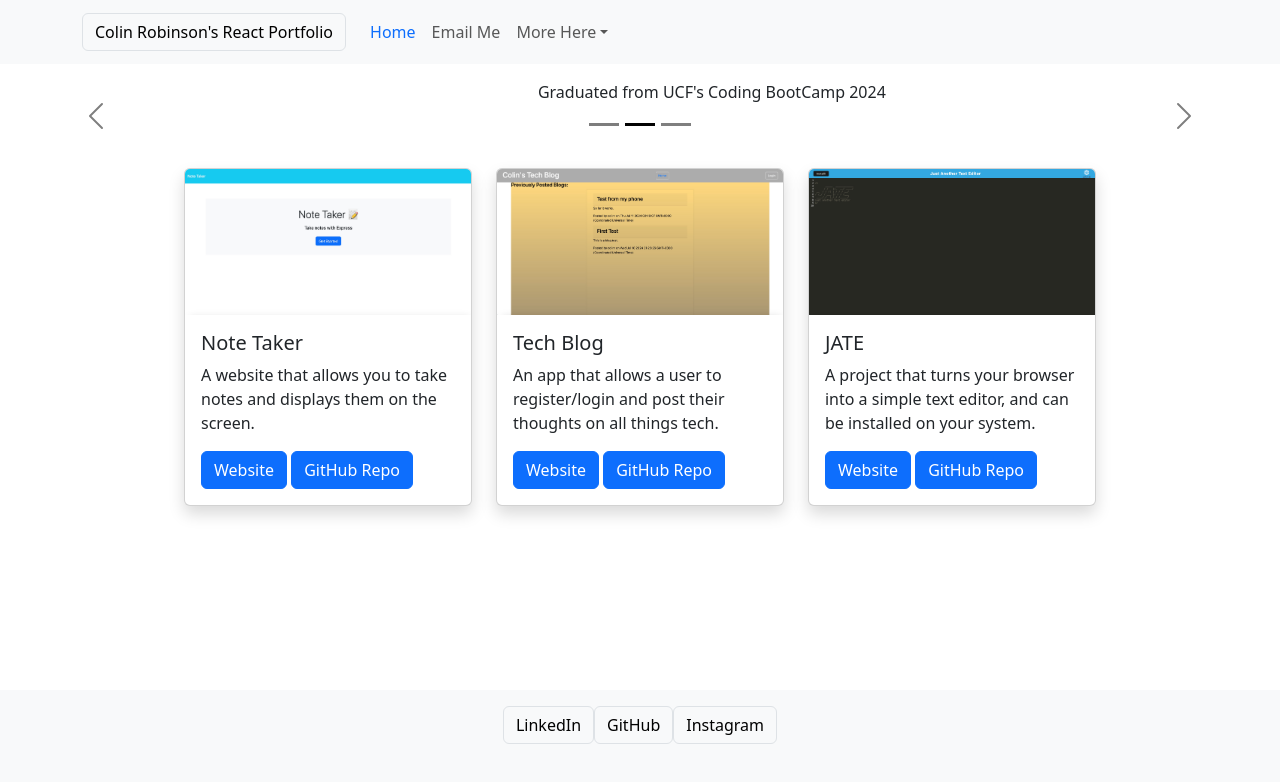
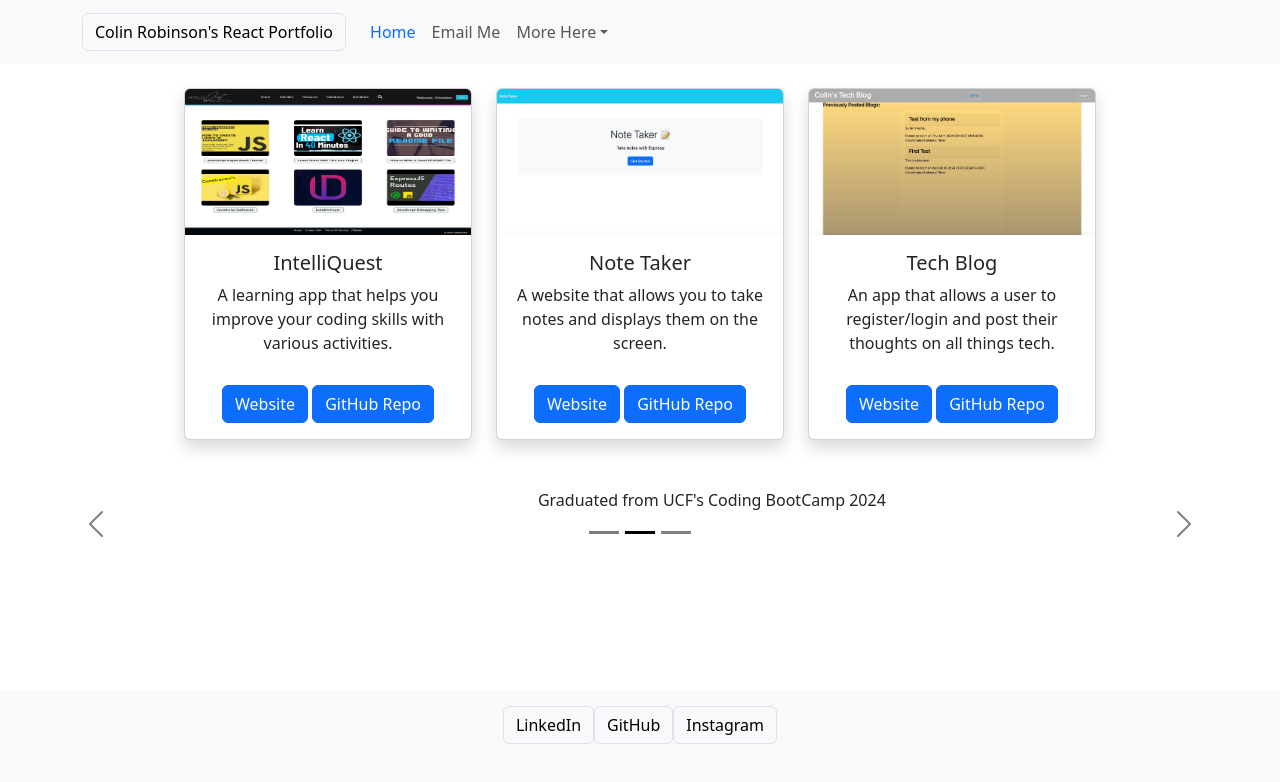
Before and after one commit to Splash1972/Colins-React-Portfolio, a React (Vite) app: page / in a window 1280 px wide. Shown: the top 782 px of the page. Built offline with nearby package versions, Linux system fonts and the light colour scheme.

Commit message:
fixed styling issues

```diff
--- a/index.html
+++ b/index.html
@@ -2,7 +2,7 @@
 <html lang="en">
   <head>
     <meta charset="UTF-8" />
-    <link rel="icon" type="image/svg+xml" href="/vite.svg" />
+    <link rel="shortcut icon" type="image/png" href="./public/CRlogo.png" />
     <meta name="viewport" content="width=device-width, initial-scale=1.0" />
     <title>Colin's React Portfolio</title>
   </head>
--- a/src/App.jsx
+++ b/src/App.jsx
@@ -12,8 +12,8 @@ function App() {
   return (
   <main>
     <NavBar />
+    <Outlet />
     <Slides />
-    <Outlet />
     <Footer />
   </main>
   );
--- a/src/components/Body.jsx
+++ b/src/components/Body.jsx
@@ -3,8 +3,8 @@ import Col from 'react-bootstrap/Col';
 import Row from 'react-bootstrap/Row';
 import Container from 'react-bootstrap/Container';
 import tb from './img/techblog.jpg';
-import nt from './img/notetaker.jpg'
-import jate from './img/jate.jpg'
+import nt from './img/notetaker.jpg';
+import iq from './img/IQ.png';
 
 function Body() {
     return (
@@ -12,50 +12,56 @@ function Body() {
             <Row xs={1} md={3} className="g-4">
                 {/* {Array.from({ length: 6 }).map((_, idx) => ( */}
                 <Col>
-                    <Card className="shadow" style={{ width: '18rem' }}>
-                        <Card.Img variant="top" src={nt} />
-                        <Card.Body>
-                            <Card.Title>Note Taker</Card.Title>
-                            <Card.Text>
-                                A website that allows you to take notes and displays them on the screen.
+                    <Card className="shadow text-center" style={{ width: '18rem', height: '22rem' }}>
+                        <Card.Img variant="top" src={iq} />
+                        <Card.Body className="d-flex flex-column">
+                            <Card.Title>IntelliQuest</Card.Title>
+                            <Card.Text className="flex-grow-1">
+                                A learning app that helps you improve your coding skills with various activities.
                             </Card.Text>
-                            <a href="https://colin-s-tech-blog.onrender.com/" target="_blank" className="btn btn-primary">
-                                Website
-                            </a>{' '}
-                            <a href="https://github.com/Splash1972/Colin-s-Tech-Blog" target="_blank" className="btn btn-primary">
-                                GitHub Repo</a>
+                            <div className="mt-auto">
+                                <a href="https://intelliquest.onrender.com/" target="_blank" className="btn btn-primary">
+                                    Website
+                                </a>{' '}
+                                <a href="https://github.com/IVIonsters/IntelliQuest" target="_blank" className="btn btn-primary">
+                                    GitHub Repo</a>
+                            </div>
                         </Card.Body>
                     </Card>
                 </Col>
                 <Col>
-                    <Card className="shadow" style={{ width: '18rem' }}>
-                        <Card.Img variant="top" src={tb} />
-                        <Card.Body>
-                            <Card.Title>Tech Blog</Card.Title>
-                            <Card.Text>
-                                An app that allows a user to register/login and post their thoughts on all things tech.
+                    <Card className="shadow text-center" style={{ width: '18rem', height: '22rem' }}>
+                        <Card.Img variant="top" src={nt} />
+                        <Card.Body className="d-flex flex-column">
+                            <Card.Title>Note Taker</Card.Title>
+                            <Card.Text className="flex-grow-1">
+                                A website that allows you to take notes and displays them on the screen.
                             </Card.Text>
-                            <a href="https://colin-s-tech-blog.onrender.com/" target="_blank" className="btn btn-primary">
-                                Website
-                            </a>{' '}
-                            <a href="https://github.com/Splash1972/Colin-s-Tech-Blog" target="_blank" className="btn btn-primary">
-                                GitHub Repo</a>
+                            <div className="mt-auto">
+                                <a href="https://colins-note-taker.onrender.com" target="_blank" className="btn btn-primary">
+                                    Website
+                                </a>{' '}
+                                <a href="https://github.com/Splash1972/Note-Taker" target="_blank" className="btn btn-primary">
+                                    GitHub Repo</a>
+                            </div>
                         </Card.Body>
                     </Card>
                 </Col>
                 <Col>
-                    <Card className="shadow" style={{ width: '18rem' }}>
-                        <Card.Img variant="top" src={jate} />
-                        <Card.Body>
-                            <Card.Title>JATE</Card.Title>
-                            <Card.Text>
-                                A project that turns your browser into a simple text editor, and can be installed on your system.
+                    <Card className="shadow text-center" style={{ width: '18rem', height: '22rem' }}>
+                        <Card.Img variant="top" src={tb} />
+                        <Card.Body className="d-flex flex-column">
+                            <Card.Title>Tech Blog</Card.Title>
+                            <Card.Text className="flex-grow-1">
+                                An app that allows a user to register/login and post their thoughts on all things tech.
                             </Card.Text>
-                            <a href="https://colin-s-tech-blog.onrender.com/" target="_blank" className="btn btn-primary">
-                                Website
-                            </a>{' '}
-                            <a href="https://github.com/Splash1972/Colin-s-Tech-Blog" target="_blank" className="btn btn-primary">
-                                GitHub Repo</a>
+                            <div className="mt-auto">
+                                <a href="https://colin-s-tech-blog.onrender.com/" target="_blank" className="btn btn-primary">
+                                    Website
+                                </a>{' '}
+                                <a href="https://github.com/Splash1972/Colin-s-Tech-Blog" target="_blank" className="btn btn-primary">
+                                    GitHub Repo</a>
+                            </div>
                         </Card.Body>
                     </Card>
                 </Col>
--- a/src/components/NavBar.jsx
+++ b/src/components/NavBar.jsx
@@ -14,7 +14,7 @@ function NavBar() {
   const currentPage = useLocation().pathname;
   const [open, setOpen] = useState(false);
   return (
-  <Navbar expand="lg" className="bg-body-tertiary">
+  <Navbar expand="lg" className="bg-body-tertiary mb-4">
       <Container>
         <Navbar.Brand><Button className='btn-light border'
         onClick={() => setOpen(!open)}
--- a/src/pages/MoreWork.jsx
+++ b/src/pages/MoreWork.jsx
@@ -3,6 +3,7 @@ import Col from 'react-bootstrap/Col';
 import Row from 'react-bootstrap/Row';
 import Container from 'react-bootstrap/Container';
 import cs from '../components/img/CS.jpg';
+import jate from '../components/img/jate.jpg';
 
 
 function MoreWork() {
@@ -11,50 +12,56 @@ function MoreWork() {
             <Row xs={1} md={3} className="g-4">
                 {/* {Array.from({ length: 6 }).map((_, idx) => ( */}
                 <Col>
-                    <Card className="shadow" style={{ width: '18rem' }}>
-                        <Card.Img variant="top" src={cs} />
-                        <Card.Body>
-                            <Card.Title>Coming Soon</Card.Title>
-                            <Card.Text>
-                                Future Projects will be displayed here
+                    <Card className="shadow text-center" style={{ width: '18rem', height: '22rem' }}>
+                        <Card.Img variant="top" src={jate} />
+                        <Card.Body className="d-flex flex-column">
+                            <Card.Title>JATE</Card.Title>
+                            <Card.Text className="flex-grow-1">
+                                A project that turns your browser into a simple text editor, and can be installed on your system.
                             </Card.Text>
-                            <a href="#" target="_blank" className="btn btn-primary">
-                                Website
-                            </a>{' '}
-                            <a href="#" target="_blank" className="btn btn-primary">
-                                GitHub Repo</a>
+                            <div className="mt-auto">
+                                <a href="https://pwa-text-editor-j87s.onrender.com" target="_blank" className="btn btn-primary">
+                                    Website
+                                </a>{' '}
+                                <a href="https://github.com/Splash1972/pwa-text-editor" target="_blank" className="btn btn-primary">
+                                    GitHub Repo</a>
+                            </div>
                         </Card.Body>
                     </Card>
                 </Col>
                 <Col>
-                    <Card className="shadow" style={{ width: '18rem' }}>
+                    <Card className="shadow text-center" style={{ width: '18rem', height: '22rem' }}>
                         <Card.Img variant="top" src={cs} />
-                        <Card.Body>
+                        <Card.Body className="d-flex flex-column">
                             <Card.Title>Coming Soon</Card.Title>
-                            <Card.Text>
-                            Future Projects will be displayed here
+                            <Card.Text className="flex-grow-1">
+                                Future Projects will be displayed here
                             </Card.Text>
-                            <a href="https://colin-s-tech-blog.onrender.com/" target="_blank" className="btn btn-primary">
-                                Website
-                            </a>{' '}
-                            <a href="https://github.com/Splash1972/Colin-s-Tech-Blog" target="_blank" className="btn btn-primary">
-                                GitHub Repo</a>
+                            <div className="mt-auto">
+                                <a href="#" target="_blank" className="btn btn-primary">
+                                    Website
+                                </a>{' '}
+                                <a href="#" target="_blank" className="btn btn-primary">
+                                    GitHub Repo</a>
+                            </div>
                         </Card.Body>
                     </Card>
                 </Col>
                 <Col>
-                    <Card className="shadow" style={{ width: '18rem' }}>
+                    <Card className="shadow text-center" style={{ width: '18rem', height: '22rem' }}>
                         <Card.Img variant="top" src={cs} />
-                        <Card.Body>
+                        <Card.Body className="d-flex flex-column">
                             <Card.Title>Coming Soon</Card.Title>
-                            <Card.Text>
-                            Future Projects will be displayed here
+                            <Card.Text className="flex-grow-1">
+                                Future Projects will be displayed here
                             </Card.Text>
-                            <a href="https://colin-s-tech-blog.onrender.com/" target="_blank" className="btn btn-primary">
-                                Website
-                            </a>{' '}
-                            <a href="https://github.com/Splash1972/Colin-s-Tech-Blog" target="_blank" className="btn btn-primary">
-                                GitHub Repo</a>
+                            <div className="mt-auto">
+                                <a href="#" target="_blank" className="btn btn-primary">
+                                    Website
+                                </a>{' '}
+                                <a href="#" target="_blank" className="btn btn-primary">
+                                    GitHub Repo</a>
+                            </div>
                         </Card.Body>
                     </Card>
                 </Col>
```
Also changed, not shown: public/CRlogo.png (added), src/components/img/IQ.png (added).
